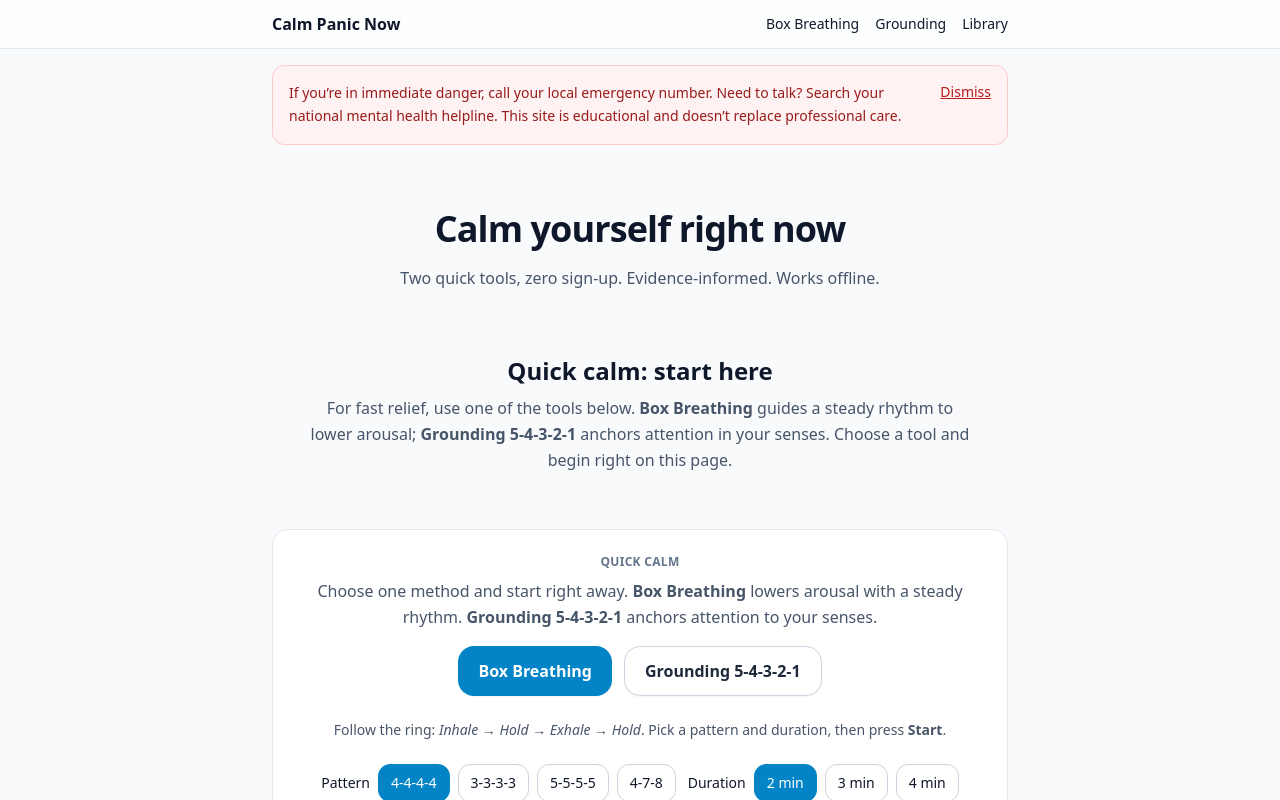
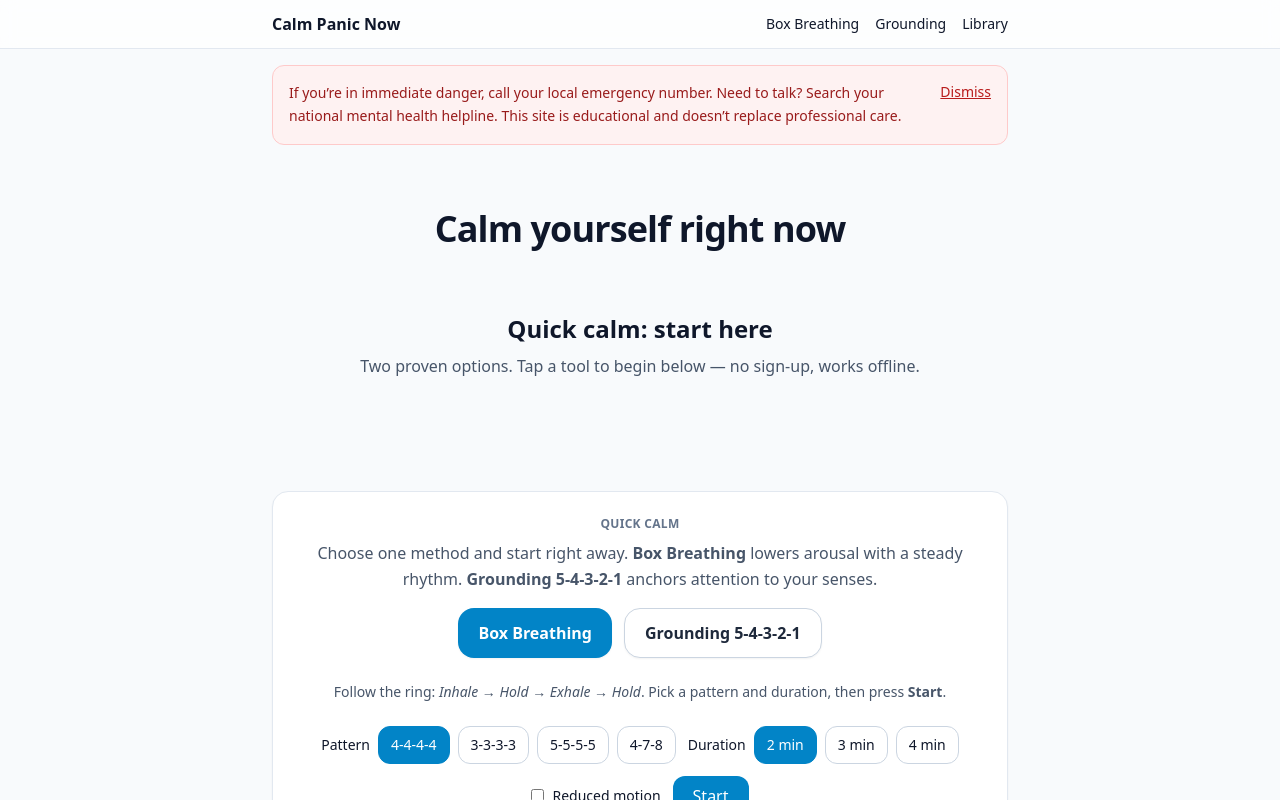
Before and after one commit to JiriTill/calm-panic-now, a Next.js app: page / in a window 1280 px wide. Shown: the top 800 px of the page. Built offline with nearby package versions, Linux system fonts and the light colour scheme.

Commit message:
Update page.tsx

```diff
--- a/src/app/page.tsx
+++ b/src/app/page.tsx
@@ -10,17 +10,12 @@ export default function Home() {
       {/* Hero */}
       <section className="py-10 md:py-16 text-center">
         <h1>Calm yourself right now</h1>
-        <p className="mt-4 text-slate-600 dark:text-slate-300">
-          Two quick tools, zero sign-up. Evidence-informed. Works offline.
-        </p>
       </section>
 
-      <section className="text-center max-w-2xl mx-auto">
+      <section className="text-center max-w-2xl mx-auto section pt-0">
         <h2>Quick calm: start here</h2>
-        <p className="mt-2 text-slate-600 dark:text-slate-300">
-          For fast relief, use one of the tools below. <strong>Box Breathing</strong> guides a steady rhythm
-          to lower arousal; <strong>Grounding 5-4-3-2-1</strong> anchors attention in your senses.
-          Choose a tool and begin right on this page.
+        <p className="mt-2 muted">
+          Two proven options. Tap a tool to begin below — no sign-up, works offline.
         </p>
       </section>
       {/* Inline tools (tabs) */}
```
